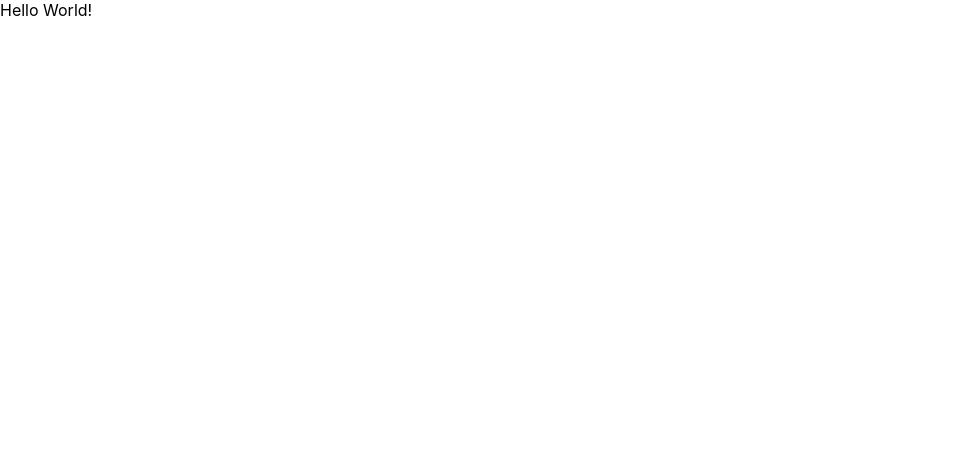
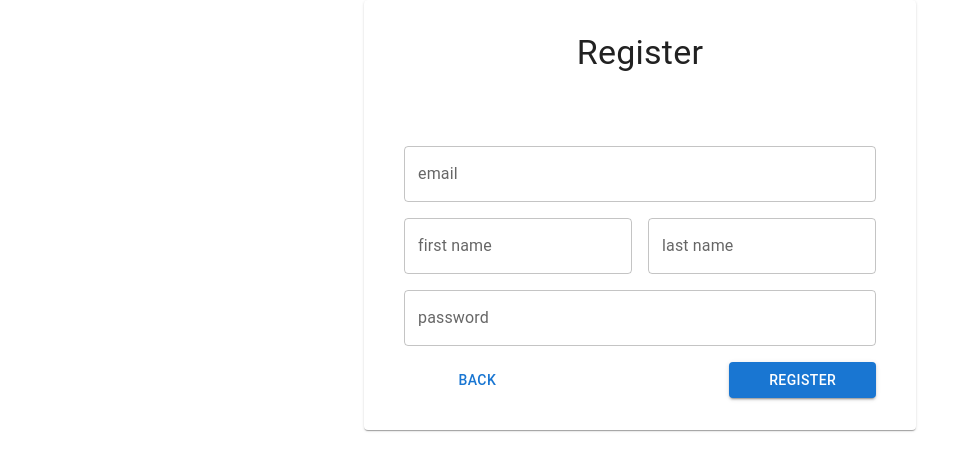
Before and after one commit to javadKefayati/SAD_Project, a React (Create React App) app in the folder frontend/: page /register in a window 1280 px wide. Shown: the top 470 px of the page, without its empty margins (0-979 px from the left). Built offline with nearby package versions, Linux system fonts and the light colour scheme.

Commit message:
register page completed

```diff
--- a/frontend/src/data/urls.js
+++ b/frontend/src/data/urls.js
@@ -1,6 +1,6 @@
 const BASE_URL = "http://localhost:8000/"
 const urls = {
     login: BASE_URL + "api-token-auth/",
-    register: BASE_URL + "api/auth/register/"
+    register: BASE_URL + "api/auth/register"
 }
 export default urls
--- a/frontend/src/pages/RegisterPage.js
+++ b/frontend/src/pages/RegisterPage.js
@@ -1,9 +1,117 @@
+import { Button, Card, CardContent, Container, Grid, Stack, TextField, Typography } from '@mui/material'
+import LoadingButton from '@mui/lab/LoadingButton'
 import * as React from 'react'
+import { useNavigate } from 'react-router-dom'
+import axios from 'axios'
+import urls from '../data/urls'
 
 export default function RegisterPage() {
+
+    const [email, setEmail] = React.useState('')
+    const [firstName, setFirstName] = React.useState('')
+    const [lastName, setLastName] = React.useState('')
+    const [password, setPassword] = React.useState('')
+
+    const [error, setError] = React.useState('')
+    const [loading, setLoading] = React.useState(false)
+
+    const navigate = useNavigate()
+
+    const registerClicked = () => {
+        setError('')
+        if (!email || !password) {
+            setError('Email and Password are required')
+            return
+        }
+        setLoading(true)
+        axios.post(urls.register, {
+            username: email,
+            password: password,
+            first_name: firstName,
+            last_name: lastName
+        }).then(res => {
+            setLoading(false)
+            navigate('/login')
+        }).catch(err => {
+            setError('User with this email exists')
+            setLoading(false)
+            return
+        })
+
+    }
+
+    const backClicked = () => {
+        navigate('/login')
+    }
     return (
-        <>
-            Hello World!
-        </>
+        <Container maxWidth="sm">
+            <Card>
+                <CardContent sx={{ p: 4 }}>
+                    <Stack spacing={4} sx={{ textAlign: 'center' }}>
+                        <Typography variant="h4">
+                            Register
+                        </Typography>
+                        <Typography color='error'>
+                            {error}
+                        </Typography>
+                        <Grid container justifyContent={'space-between'}>
+                            <Grid item xs={12} sx={{ p: 1 }}>
+                                <TextField
+                                    fullWidth
+                                    label="email"
+                                    type="email"
+                                    value={email}
+                                    onChange={e => setEmail(e.target.value)}
+                                />
+                            </Grid>
+                            <Grid item xs={6} sx={{ p: 1 }}>
+                                <TextField
+                                    fullWidth
+                                    label="first name"
+                                    value={firstName}
+                                    onChange={e => setFirstName(e.target.value)}
+                                />
+                            </Grid>
+                            <Grid item xs={6} sx={{ p: 1 }}>
+                                <TextField
+                                    fullWidth
+                                    label="last name"
+                                    value={lastName}
+                                    onChange={e => setLastName(e.target.value)}
+                                />
+                            </Grid>
+                            <Grid item xs={12} sx={{ p: 1 }}>
+                                <TextField
+                                    fullWidth
+                                    label="password"
+                                    type="password"
+                                    value={password}
+                                    onChange={e => setPassword(e.target.value)}
+                                />
+                            </Grid>
+                            <Grid item xs={4} sx={{ p: 1 }}>
+                                <Button
+                                    fullWidth
+                                    variant="text"
+                                    onClick={backClicked}
+                                >
+                                    Back
+                                </Button>
+                            </Grid>
+                            <Grid item xs={4} sx={{ p: 1 }}>
+                                <LoadingButton
+                                    loading={loading}
+                                    fullWidth
+                                    variant="contained"
+                                    onClick={registerClicked}
+                                >
+                                    Register
+                                </LoadingButton>
+                            </Grid>
+                        </Grid>
+                    </Stack>
+                </CardContent>
+            </Card>
+        </Container>
     )
 }
```
